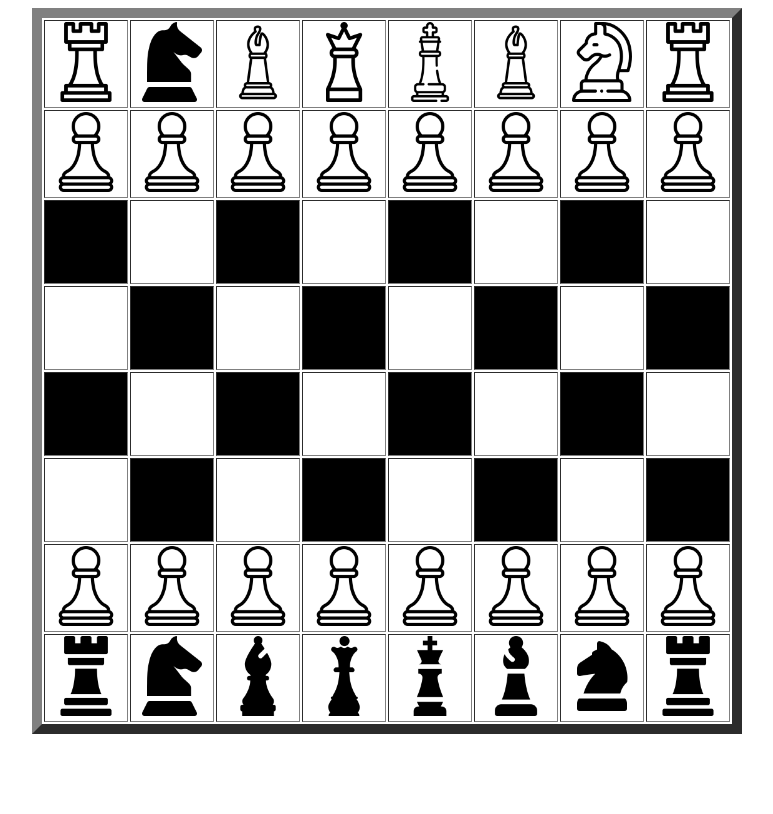
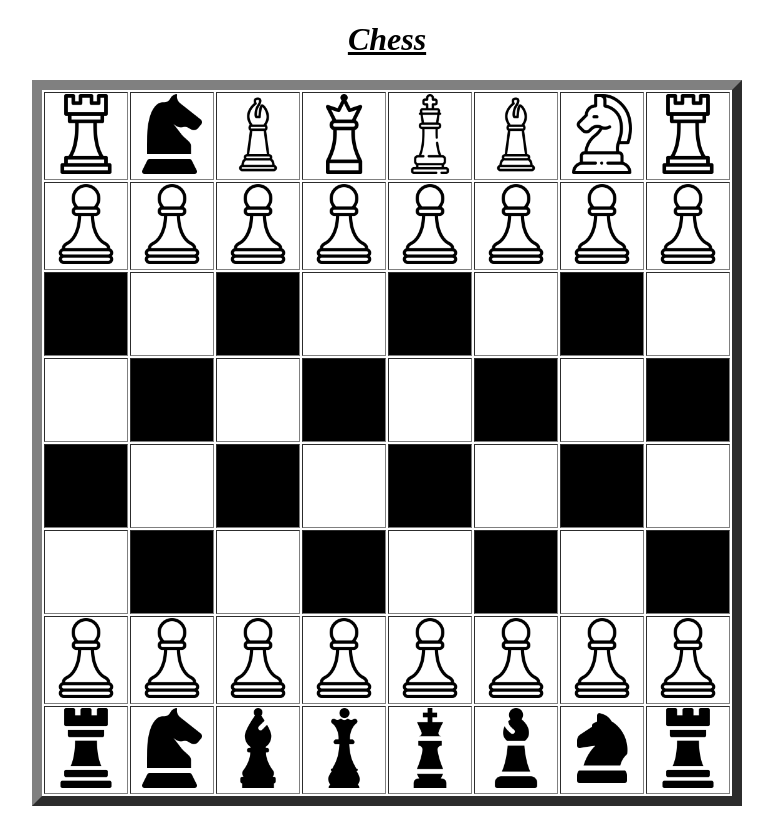
Before and after one commit to SyedGulzar786/asignment-8-html, a plain HTML site: page html/index.html in a window 1280 px wide. Shown: the whole page, without its empty margins (253-1026 px from the left). Drawn offline with Linux system fonts and the light colour scheme; files whose address does not match are found by name.

Commit message:
assignment finished

```diff
--- a/html/index.html
+++ b/html/index.html
@@ -8,6 +8,7 @@
  </head>
  <body>
 <center>
+    <u><i><h1>Chess</h1></i></u>
     <table border="10">
         <tr>
             <td><img src="../New folder (3)/r1/rook.png" width="80 " height="80" alt=""></td>
```
